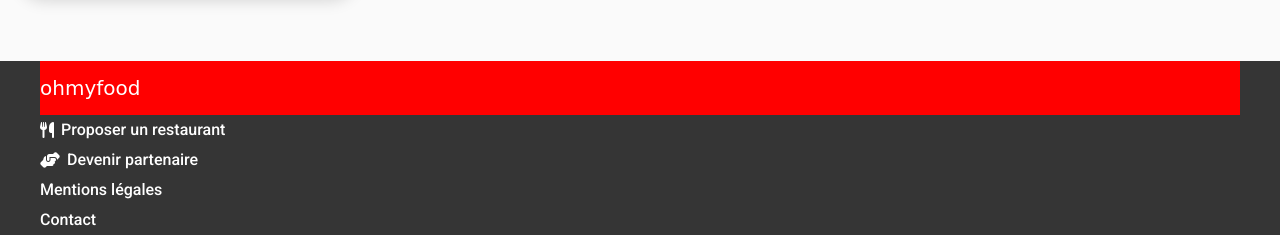
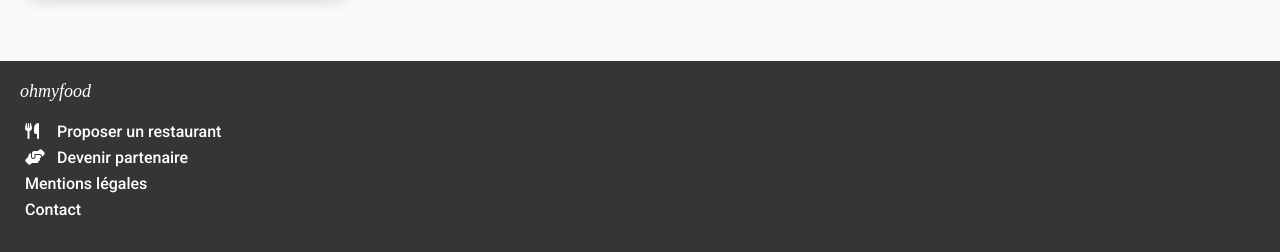
Before and after one commit to KevinPajaniandy/OhMyFood, a website: page index.html in a window 1280 px wide. Shown: the part 1909-2161 px from the top of the page. Drawn offline with Linux system fonts and the light colour scheme; a web font is replaced by a local one.

Commit message:
correction footer

```diff
--- a/index.html
+++ b/index.html
@@ -22,16 +22,15 @@
 <body>
     <!-- Logo -->
     <header class="header">
-        <a href="./index.html"></a>
         <h1 class="header__logo">ohmyfood</h1>
     </header>
 
     <!-- Localisation -->
     <main class="main">
-        <nav>
+        <div class="loc">
             <i class="fa-solid fa-location-dot"></i>
             <input type="text" placeholder="Paris, Belleville">
-        </nav>
+        </div>
 
 
         <!-- Hero section -->
@@ -143,24 +142,14 @@
     </main>
 
     <footer class="footer">
-        <div class="footer__bloc">
-            <div class="logo"><a href="./index.html">ohmyfood</a></div>
-            <div class="footer__bloc-links">
-                <div class="footer__bloc-link">
-                    <i class="fas fa-utensils"></i>
-                    <h3 class="footer__bloc-link__title">Proposer un restaurant</h3>
-                </div>
-                <div class="footer__bloc-link">
-                    <i class="fas fa-hands-helping"></i>
-                    <h3 class="footer__bloc-link__title">Devenir partenaire</h3>
-                </div>
-                <div class="footer__bloc-link">
-                    <h3 class="footer__bloc-link__title">Mentions légales</h3>
-                </div>
-                <div class="footer__bloc-link">
-                    <h3 class="footer__bloc-link__title"><a href="mailto:contact@ohmyfood.com">Contact</a></h3>
-                </div>
-            </div>
+
+        <div class="footer__logo">ohmyfood</div>
+
+        <div class="footer_info">
+            <a href="#"><i class="fa-solid fa-utensils"></i>Proposer un restaurant</a>
+            <a href="#"><i class="fa-solid fa-handshake-angle"></i>Devenir partenaire</a>
+            <a href="#">Mentions légales</a>
+            <a href="mailto:OhMyFood@contact.com">Contact</a>
         </div>
     </footer>
 
--- a/sass/base/_reset.scss
+++ b/sass/base/_reset.scss
@@ -2,6 +2,7 @@
 body {
     margin: 0;
     font-family: 'roboto', sans-serif;
+    box-sizing: border-box;
 
 }
 
--- a/sass/layout/_footer.scss
+++ b/sass/layout/_footer.scss
@@ -1,44 +1,42 @@
+footer {
+    position: relative;
+    width: 100%;
+    height: auto;
+    background: $iconback-color;
+    display: flex;
+    flex-direction: column;
 
-/** Footer **/
+    .footer_info {
+        color: #FFF;
+        margin: 0 0 33px 0;
+        padding-left: 25px;
+        display: flex;
+        flex-direction: column;
+        gap: 7px;
+    }
 
-.footer{
-    width: 100%;
-    background-color: $iconback-color;
-    @include flexbox-center;
-    &__bloc {
-        display: inline;
-        padding: 0 40px;
-        width: 100%;
-        max-width: 1200px;
-        & .logo{
-            font-family: 'shrikhand', cursive;
-            font-size: 20px;
-            padding: 15px 0;
-            background-color: red;
+    .footer__logo {
+        font-family: 'Shrikhand', cursive;
+        color: white;
+        font-family: Shrikhand;
+        font-size: 18px;
+        font-style: italic;
+        font-weight: 400;
+        padding: 20px;
+    }
+
+    a {
+        text-decoration: none;
+        color: #FFF;
+        gap: 7px;
+
+        i {
+
+            width: 32px;
         }
-        &-links {
-            display: inline-flex;
-            flex-direction: column;
-            width: auto;
-        }
-        &-link {
-            display: inline-flex;
-            align-items: center;
-            flex-direction: row;
-            text-align: center;
-            color: white;
-            height: 30px;
-            cursor: pointer;
-            &:hover .footer__bloc-link__title {
-                text-decoration: underline;
-            }
-            & i {
-                margin-right: 7px;
-            }
-            &__title {
-                font-size: 16px;
-                font-weight: 400;
-            }
+
+        &:hover {
+            text-decoration: underline;
         }
     }
 }
--- a/sass/pages/accueil/_enteteAccueil.scss
+++ b/sass/pages/accueil/_enteteAccueil.scss
@@ -1,7 +1,7 @@
 
-nav {
-    @include w-h ( 100%, 50px);
-    @include flexbox-center();
+.loc {
+    @include w-h (100%, 50px);
+    @include flexbox-center;
     background-color: #EAEAEA;
 
     .fa-location-dot {
@@ -23,7 +23,7 @@
 
 .location {
     width: 100%;
-    @include flexbox-center();
+    @include flexbox-center;
     background: #EAEAEA;
     color: $iconback-color;
 
--- a/sass/pages/accueil/_fonctionnement.scss
+++ b/sass/pages/accueil/_fonctionnement.scss
@@ -29,7 +29,7 @@
         box-shadow: 0px 0px 10px 0px rgba(0,0,0,0.16);
         &:hover {
             @include button-hover;
-            background: lighten(#f7f7f7, 3%);
+            background: #f5edff;
         }
     }
     &__number {
```
Also changed, not shown: restaurants/a_la_française.html (+8 -18 lines), restaurants/la_note_enchantee.html (+8 -18 lines), restaurants/la_palette_du_gout.html (+8 -18 lines), restaurants/le_delice_des_sens.html (+8 -18 lines), Assets/css/accueil.css, Assets/css/restaurants.css, 2 other files.
